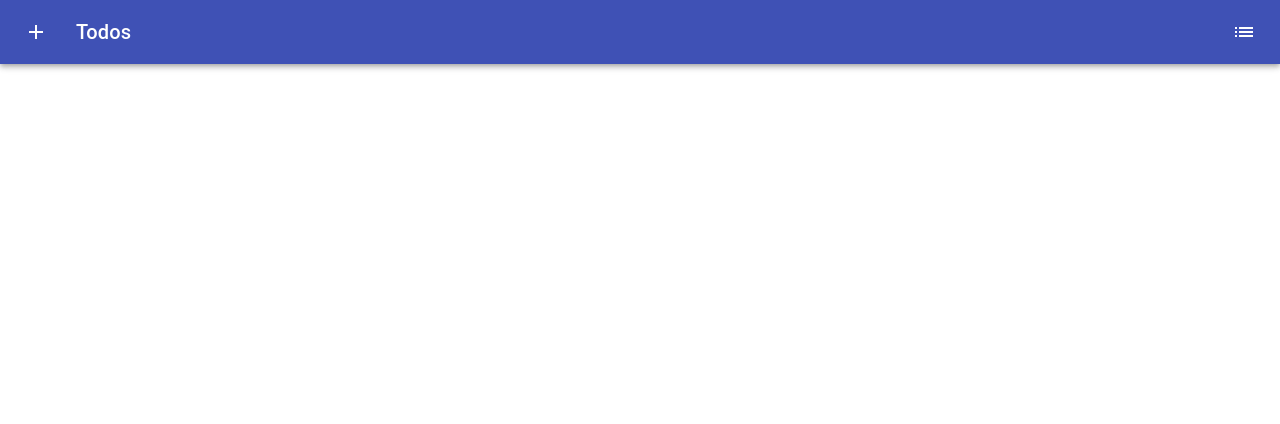
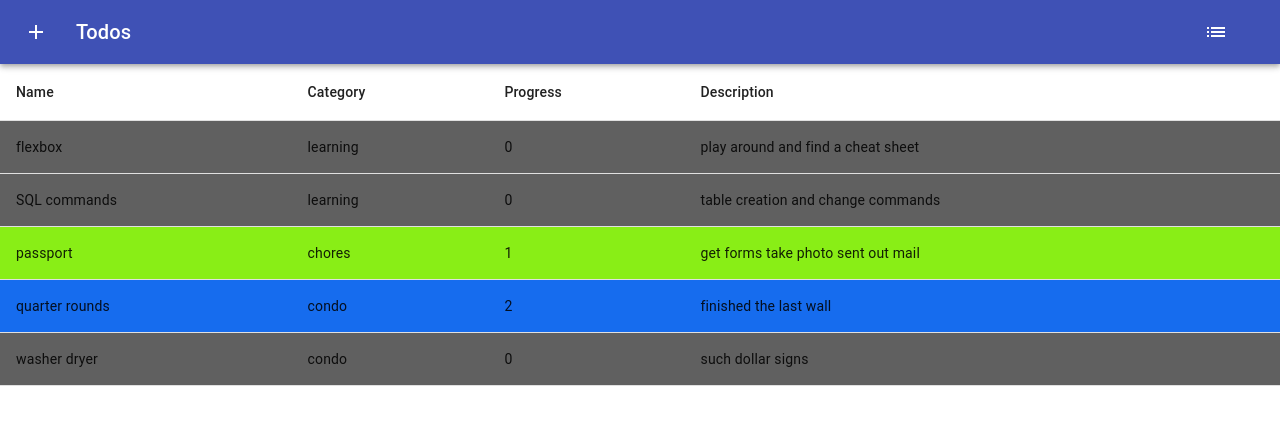
Before and after one commit to hanxu27/todos-web, a React (Create React App) app: page / in a window 1280 px wide. Shown: the top 424 px of the page. Built offline with nearby package versions, Linux system fonts and the light colour scheme.

Commit message:
stuff on the page

```diff
--- a/src/App.js
+++ b/src/App.js
@@ -1,41 +1,12 @@
 import React from "react";
-import { makeStyles } from "@material-ui/core/styles";
-import AppBar from "@material-ui/core/AppBar";
-import Toolbar from "@material-ui/core/Toolbar";
-import Typography from "@material-ui/core/Typography";
-import Button from "@material-ui/core/Button";
-import IconButton from "@material-ui/core/IconButton";
-import AddIcon from "@material-ui/icons/Add";
-import ListIcon from "@material-ui/icons/List";
+import AppBar from "./components/AppBar";
+import DataTable from "./components/DataTable";
 
-const useStyles = makeStyles(theme => ({
-  root: {
-    flexGrow: 1
-  },
-  menuButton: {
-    marginRight: theme.spacing(2)
-  },
-  title: {
-    flexGrow: 1
-  }
-}));
-
-export default function ButtonAppBar() {
-  const classes = useStyles();
-
+export default function App() {
   return (
-    <div className={classes.root}>
-      <AppBar position="static">
-        <Toolbar>
-          <IconButton edge="start" className={classes.menuButton} color="inherit" aria-label="menu">
-            <AddIcon />
-          </IconButton>
-          <Typography variant="h6" className={classes.title}>
-            Todos
-          </Typography>
-          <ListIcon />
-        </Toolbar>
-      </AppBar>
+    <div>
+      <AppBar />
+      <DataTable />
     </div>
   );
 }
--- /dev/null
+++ b/src/components/AppBar.js
@@ -0,0 +1,41 @@
+import React from "react";
+import { makeStyles } from "@material-ui/core/styles";
+import AppBar from "@material-ui/core/AppBar";
+import Toolbar from "@material-ui/core/Toolbar";
+import Typography from "@material-ui/core/Typography";
+import IconButton from "@material-ui/core/IconButton";
+import AddIcon from "@material-ui/icons/Add";
+import ListIcon from "@material-ui/icons/List";
+
+const useStyles = makeStyles(theme => ({
+  root: {
+    flexGrow: 1
+  },
+  menuButton: {
+    marginRight: theme.spacing(2)
+  },
+  title: {
+    flexGrow: 1
+  }
+}));
+
+const NavBar = () => {
+  const classes = useStyles();
+  return (
+    <AppBar position="static">
+      <Toolbar>
+        <IconButton edge="start" className={classes.menuButton} color="inherit" aria-label="add">
+          <AddIcon />
+        </IconButton>
+        <Typography variant="h6" className={classes.title}>
+          Todos
+        </Typography>
+        <IconButton edge="start" className={classes.menuButton} color="inherit" aria-label="sort">
+          <ListIcon />
+        </IconButton>
+      </Toolbar>
+    </AppBar>
+  );
+};
+
+export default NavBar;
--- /dev/null
+++ b/src/components/DataTable.js
@@ -0,0 +1,64 @@
+import React from "react";
+import { makeStyles } from "@material-ui/core/styles";
+import Table from "@material-ui/core/Table";
+import TableBody from "@material-ui/core/TableBody";
+import TableCell from "@material-ui/core/TableCell";
+import TableHead from "@material-ui/core/TableHead";
+import TableRow from "@material-ui/core/TableRow";
+
+const createData = (name, category, progress, description) => ({
+  name,
+  category,
+  progress,
+  description
+});
+const rows = [
+  createData("flexbox", "learning", 0, "play around and find a cheat sheet"),
+
+  createData("SQL commands", "learning", 0, "table creation and change commands"),
+  createData("passport", "chores", 1, "get forms take photo sent out mail"),
+  createData("quarter rounds", "condo", 2, "finished the last wall"),
+  createData("washer dryer", "condo", 0, "such dollar signs")
+];
+
+const progressColors = ["#606060", "#89EE16", "#166CEE"];
+
+const useStyles = makeStyles({
+  root: {
+    width: "100%",
+    overflowX: "auto"
+  },
+  table: {
+    minWidth: 650
+  }
+});
+
+const DataTable = () => {
+  const classes = useStyles();
+  return (
+    <Table className={classes.table} aria-label="simple table">
+      <TableHead>
+        <TableRow>
+          <TableCell> Name</TableCell>
+          <TableCell align="left">Category</TableCell>
+          <TableCell align="left">Progress</TableCell>
+          <TableCell align="left">Description</TableCell>
+        </TableRow>
+      </TableHead>
+      <TableBody>
+        {rows.map(row => (
+          <TableRow key={row.name} style={{ background: progressColors[row.progress] }}>
+            <TableCell component="th" scope="row">
+              {row.name}
+            </TableCell>
+            <TableCell align="left">{row.category}</TableCell>
+            <TableCell align="left">{row.progress}</TableCell>
+            <TableCell align="left">{row.description}</TableCell>
+          </TableRow>
+        ))}
+      </TableBody>
+    </Table>
+  );
+};
+
+export default DataTable;
```
